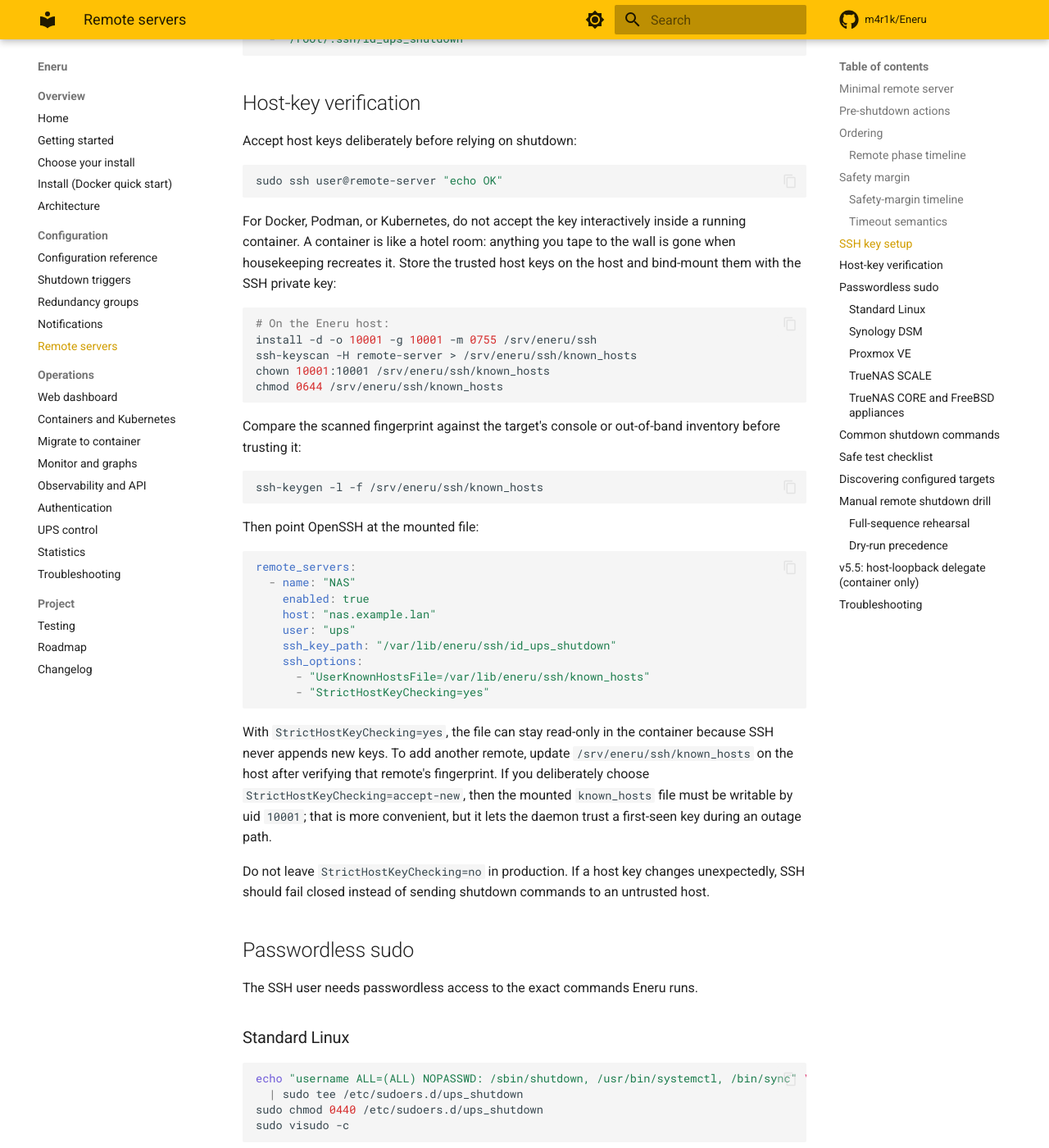
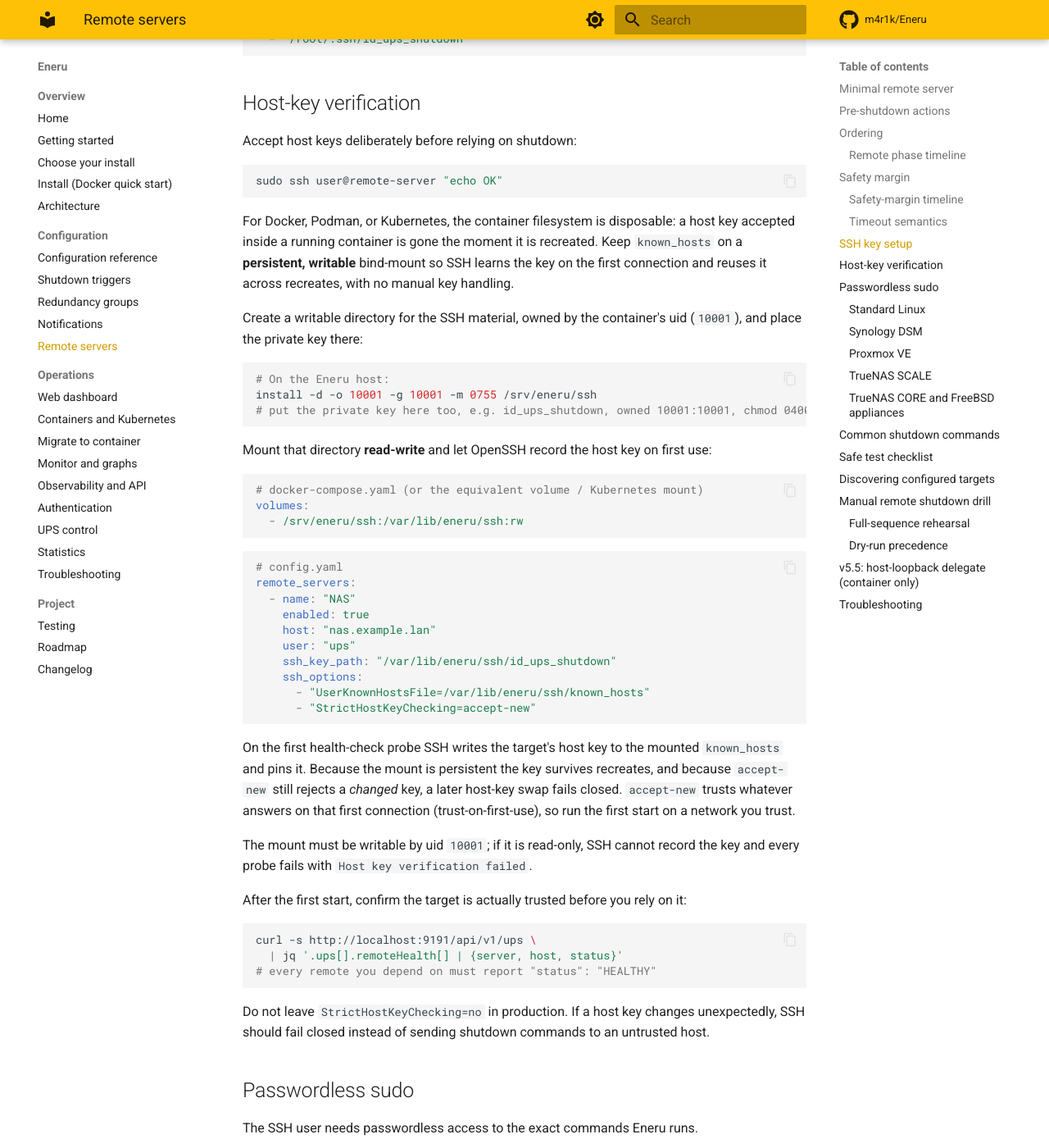
Before and after one commit to m4r1k/Eneru, an MkDocs documentation site: the page built from docs/remote-servers.md, in a window 1280 px wide and 1400 px high, scrolled down 5344 px. Shown: the whole window at 82% size. Built offline with MkDocs 1.6.1 and Material for MkDocs 9.7.7, drawn with Linux system fonts in a browser that asks for light colours; comment, search, counter and statistics services are not loaded.

Commit message:
docs+test: container host-key trust via accept-new, not pre-seeded known_hosts (#73 follow-up)
The rc2 guidance told operators to ssh-keyscan + verify a known_hosts
file by hand and pin it read-only with StrictHostKeyChecking=yes. That is
a footgun: a missing, empty, or hostname-vs-IP-mismatched file makes every
probe and shutdown fail closed, silently, until a power event -- and it can
break setups already working via the persistent ~/.ssh/known_hosts.

Switch the container docs to a writable known_hosts mount with
StrictHostKeyChecking=accept-new, so SSH records the host key on the first
probe and reuses it across recreates while a later key change still fails
closed. Updated remote-servers, containers-kubernetes, migrate-to-container,
the example config, and the ssh_options reference row.

Rework E2E Test 57 to match: writable mount, no pre-seed; assert the key is
auto-learned (known_hosts written), the daemon reaches HEALTHY, and the
recorded key is reused unchanged after a container recreate.

Docs + test only; no daemon behavior change, no version bump.

Co-Authored-By: Claude Opus 4.8 (1M context) <noreply@anthropic.com>

````diff
--- a/docs/remote-servers.md
+++ b/docs/remote-servers.md
@@ -199,30 +199,32 @@ Accept host keys deliberately before relying on shutdown:
 sudo ssh user@remote-server "echo OK"
 ```
 
-For Docker, Podman, or Kubernetes, do not accept the key interactively
-inside a running container. A container is like a hotel room: anything
-you tape to the wall is gone when housekeeping recreates it. Store the
-trusted host keys on the host and bind-mount them with the SSH private
-key:
+For Docker, Podman, or Kubernetes, the container filesystem is
+disposable: a host key accepted inside a running container is gone the
+moment it is recreated. Keep `known_hosts` on a **persistent, writable**
+bind-mount so SSH learns the key on the first connection and reuses it
+across recreates, with no manual key handling.
+
+Create a writable directory for the SSH material, owned by the
+container's uid (`10001`), and place the private key there:
 
 ```bash
 # On the Eneru host:
 install -d -o 10001 -g 10001 -m 0755 /srv/eneru/ssh
-ssh-keyscan -H remote-server > /srv/eneru/ssh/known_hosts
-chown 10001:10001 /srv/eneru/ssh/known_hosts
-chmod 0644 /srv/eneru/ssh/known_hosts
+# put the private key here too, e.g. id_ups_shutdown, owned 10001:10001, chmod 0400
 ```
 
-Compare the scanned fingerprint against the target's console or out-of-band
-inventory before trusting it:
+Mount that directory **read-write** and let OpenSSH record the host key
+on first use:
 
-```bash
-ssh-keygen -l -f /srv/eneru/ssh/known_hosts
+```yaml
+# docker-compose.yaml (or the equivalent volume / Kubernetes mount)
+volumes:
+  - /srv/eneru/ssh:/var/lib/eneru/ssh:rw
 ```
 
-Then point OpenSSH at the mounted file:
-
 ```yaml
+# config.yaml
 remote_servers:
   - name: "NAS"
     enabled: true
@@ -231,16 +233,27 @@ remote_servers:
     ssh_key_path: "/var/lib/eneru/ssh/id_ups_shutdown"
     ssh_options:
       - "UserKnownHostsFile=/var/lib/eneru/ssh/known_hosts"
-      - "StrictHostKeyChecking=yes"
+      - "StrictHostKeyChecking=accept-new"
 ```
 
-With `StrictHostKeyChecking=yes`, the file can stay read-only in the
-container because SSH never appends new keys. To add another remote,
-update `/srv/eneru/ssh/known_hosts` on the host after verifying that
-remote's fingerprint. If you deliberately choose
-`StrictHostKeyChecking=accept-new`, then the mounted `known_hosts` file
-must be writable by uid `10001`; that is more convenient, but it lets
-the daemon trust a first-seen key during an outage path.
+On the first health-check probe SSH writes the target's host key to the
+mounted `known_hosts` and pins it. Because the mount is persistent the
+key survives recreates, and because `accept-new` still rejects a
+*changed* key, a later host-key swap fails closed. `accept-new` trusts
+whatever answers on that first connection (trust-on-first-use), so run
+the first start on a network you trust.
+
+The mount must be writable by uid `10001`; if it is read-only, SSH cannot
+record the key and every probe fails with `Host key verification failed`.
+
+After the first start, confirm the target is actually trusted before you
+rely on it:
+
+```bash
+curl -s http://localhost:9191/api/v1/ups \
+  | jq '.ups[].remoteHealth[] | {server, host, status}'
+# every remote you depend on must report "status": "HEALTHY"
+```
 
 Do not leave `StrictHostKeyChecking=no` in production. If a host key changes unexpectedly, SSH should fail closed instead of sending shutdown commands to an untrusted host.
 
````
Also changed, not shown: docs/changelog.md (+17 -0 lines), docs/configuration.md (+1 -1 lines), docs/containers-kubernetes.md (+26 -21 lines), docs/migrate-to-container.md (+18 -19 lines), docs/testing.md (+1 -1 lines), 3 other files.
